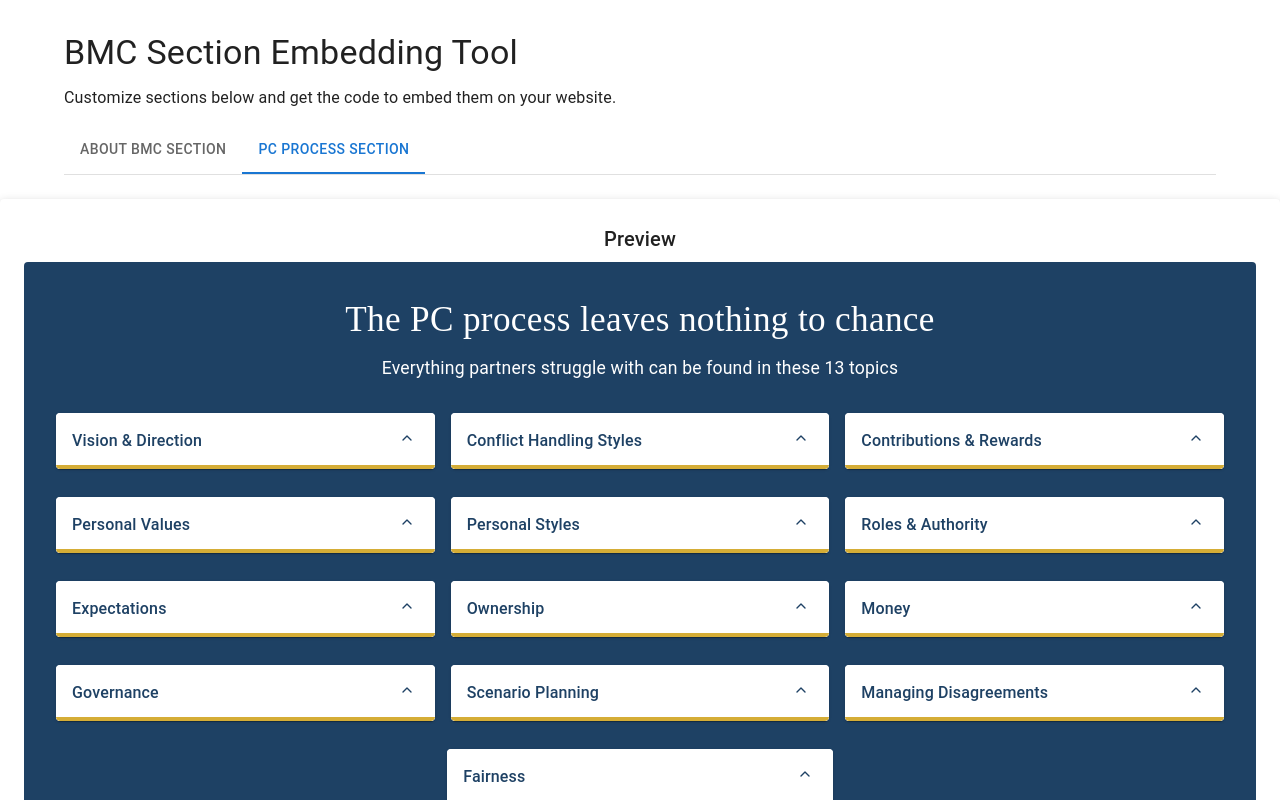
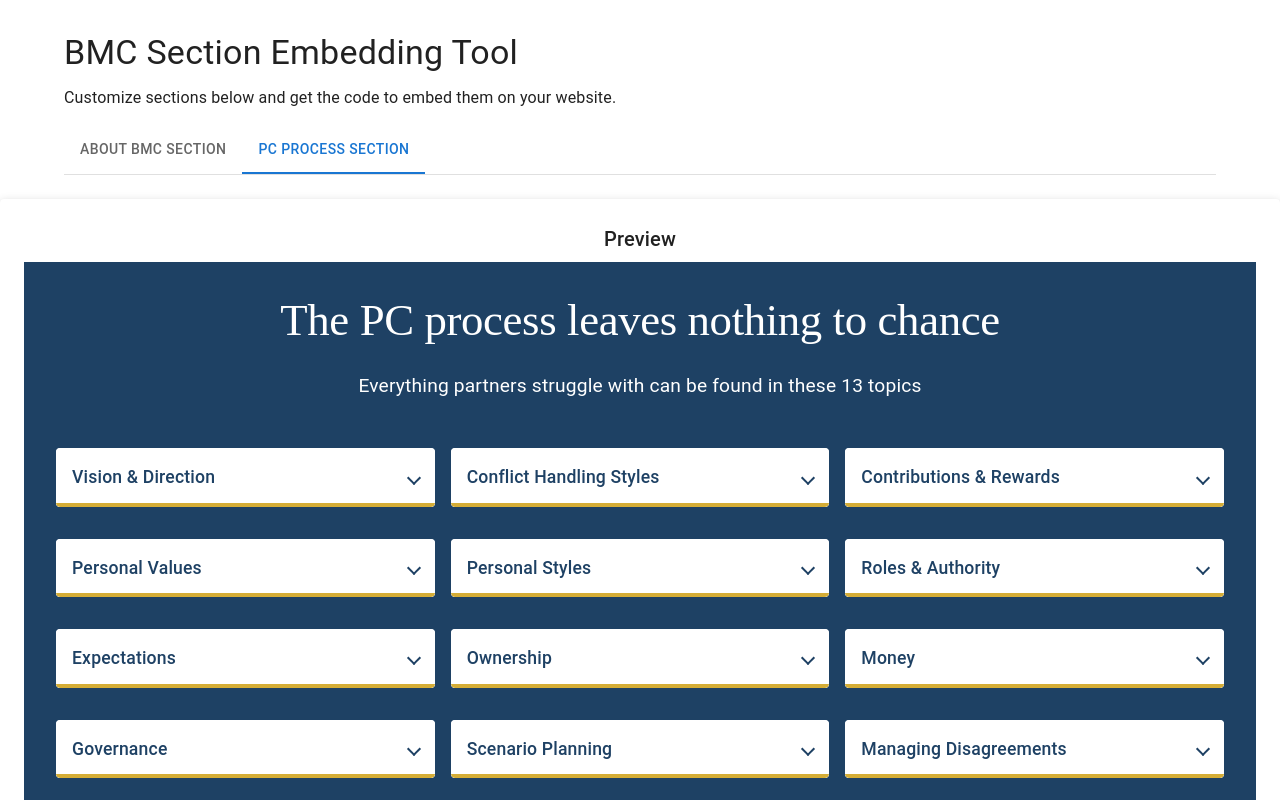
Before and after one commit to Christopher-I/bmc, a React (Create React App) app: page / in a window 1280 px wide. Both pictures are taken after a click on the tab "PC PROCESS SECTION". Shown: the top 800 px of the page. Built offline with nearby package versions, Linux system fonts and the light colour scheme.

Commit message:
fixed transition animation bug

```diff
--- a/src/components/PCProcessPreview.js
+++ b/src/components/PCProcessPreview.js
@@ -1,306 +1,356 @@
-import React, { useState, useRef, useEffect } from "react";
-import { Box, Typography, Grid, Paper, Button } from "@mui/material";
+import React, { useEffect, useRef } from 'react';
+import { Box, Button, Typography } from '@mui/material';
 
 const PCProcessPreview = ({ config }) => {
-  const [openAccordionId, setOpenAccordionId] = useState(null);
-  const contentRefs = useRef({});
+  const containerRef = useRef(null);
+
+  useEffect(() => {
+    if (!containerRef.current) return;
+
+    const container = containerRef.current;
+    const accordions = container.querySelectorAll('.accordion');
+    let activeAccordion = null;
+
+    // Apply initial state - all closed
+    accordions.forEach(accordion => {
+      const content = accordion.querySelector('.accordion-content');
+      content.style.height = '0px';
+    });
+
+    // Add data attributes to identify each accordion
+    accordions.forEach((accordion, index) => {
+      accordion.setAttribute('data-index', index);
+    });
+
+    // Single global click handler for all accordions
+    const handleAccordionClick = (e) => {
+      // Find the clicked accordion (or its parent)
+      let target = e.target;
+      let accordion = null;
+
+      // Navigate up the DOM to find the accordion container
+      while (target && target !== container) {
+        if (target.classList.contains('accordion')) {
+          accordion = target;
+          break;
+        }
+        target = target.parentElement;
+      }
+
+      // If no accordion was found, exit
+      if (!accordion) return;
+
+      // Stop event propagation to prevent bubbling
+      e.stopPropagation();
+
+      const content = accordion.querySelector('.accordion-content');
+      const contentInner = accordion.querySelector('.accordion-content-inner');
+      const contentHeight = contentInner.getBoundingClientRect().height;
+
+      // If this is already the active accordion, close it
+      if (activeAccordion === accordion) {
+        // Set current height explicitly to begin transition
+        content.style.height = `${contentHeight}px`;
+        // eslint-disable-next-line no-unused-expressions
+        content.offsetHeight; // Force reflow
+
+        // Animate closing
+        requestAnimationFrame(() => {
+          content.style.height = '0px';
+        });
+
+        // Remove active class
+        accordion.classList.remove('active');
+        activeAccordion = null;
+        return;
+      }
+
+      // If there's a different active accordion, close it first
+      if (activeAccordion) {
+        const activeContent = activeAccordion.querySelector('.accordion-content');
+        const activeContentInner = activeAccordion.querySelector('.accordion-content-inner');
+        const activeContentHeight = activeContentInner.getBoundingClientRect().height;
+
+        // Set current height explicitly
+        activeContent.style.height = `${activeContentHeight}px`;
+        // eslint-disable-next-line no-unused-expressions
+        activeContent.offsetHeight; // Force reflow
+
+        // Animate closing
+        requestAnimationFrame(() => {
+          activeContent.style.height = '0px';
+        });
+
+        // Remove active class
+        activeAccordion.classList.remove('active');
+      }
+
+      // Open the clicked accordion
+      accordion.classList.add('active');
+
+      // Set height to animate opening
+      requestAnimationFrame(() => {
+        content.style.height = `${contentHeight}px`;
+      });
+
+      // Set as new active accordion
+      activeAccordion = accordion;
+    };
+
+    // Add the single event listener to the container (event delegation)
+    container.addEventListener('click', handleAccordionClick);
+
+    // Cleanup event listeners on unmount
+    return () => {
+      container.removeEventListener('click', handleAccordionClick);
+    };
+  }, [config]); // Re-run when config changes
+
+  // Animation duration for transitions
   const animationDuration = `${config.transitionSpeed}s`;
 
-  const toggleAccordion = (id) => {
-    setOpenAccordionId((prev) => (prev === id ? null : id));
-  };
-
-  const containerStyle = {
+  return (
+    <Box ref={containerRef} sx={{
       backgroundColor: config.backgroundColor,
       color: config.textColor,
-    padding: "2rem",
-    borderRadius: "4px",
       fontFamily: config.bodyFont,
-    overflow: "hidden",
-    maxHeight: "600px",
-    overflowY: "auto",
-    textAlign: "center",
-  };
-
-  const headingStyle = {
+      padding: '2rem',
+      maxWidth: '100%',
+      boxSizing: 'border-box',
+      textAlign: 'center'
+    }}>
+      <Typography variant="h2" sx={{
         fontFamily: config.headingFont,
-    fontSize: "2.2rem",
-    marginBottom: "0.5rem",
-    fontWeight: "normal",
-  };
-
-  const subheadingStyle = {
-    fontSize: "1.1rem",
-    marginBottom: "2rem",
-    maxWidth: "80%",
-    marginLeft: "auto",
-    marginRight: "auto",
-  };
-
-  const accordionStyle = {
-    position: "relative",
-    marginBottom: "0.75rem",
-    backgroundColor: "white",
-    color: "#333",
-    borderRadius: `${config.accordionRadius || 4}px`,
-    overflow: "hidden",
-    "&::after": {
-      content: '""',
-      position: "absolute",
-      bottom: 0,
-      left: 0,
-      width: "100%",
-      height: "4px",
-      backgroundColor: config.accentColor,
-      borderBottomLeftRadius: `${config.accordionRadius || 4}px`,
-      borderBottomRightRadius: `${config.accordionRadius || 4}px`,
-    },
-  };
-
-  const ArrowIcon = ({ isOpen }) => (
-    <Box
-      sx={{
-        display: "flex",
-        alignItems: "center",
-        justifyContent: "center",
-        width: 24,
-        height: 24,
-      }}
-    >
-      <Box
-        sx={{
-          transform: isOpen ? "rotate(180deg)" : "rotate(0deg)",
-          transition: `transform ${animationDuration} cubic-bezier(0.4, 0, 0.2, 1)`,
-          transformOrigin: "center",
-          display: "inline-block",
-        }}
-      >
-        <svg
-          width="16"
-          height="16"
-          viewBox="0 0 24 24"
-          fill="none"
-          xmlns="http://www.w3.org/2000/svg"
-        >
-          <polyline
-            points="6 15 12 9 18 15"
-            fill="none"
-            stroke="#1e4164"
-            strokeWidth="2"
-            strokeLinecap="round"
-            strokeLinejoin="round"
-          />
-        </svg>
-      </Box>
-    </Box>
-  );
-
-  const AccordionItem = ({ id, title, content }) => {
-    const contentRef = useRef(null);
-    const [height, setHeight] = useState("0px");
-    const isOpen = openAccordionId === id;
-
-    useEffect(() => {
-      const el = contentRef.current;
-      if (!el) return;
-
-      if (isOpen) {
-        // Opening: measure the height and animate to that value.
-        const scrollHeight = el.scrollHeight;
-        setHeight(`${scrollHeight}px`);
-
-        const handleTransitionEnd = () => {
-          // Once open, reset height to auto to allow dynamic changes.
-          setHeight("auto");
-          el.removeEventListener("transitionend", handleTransitionEnd);
-        };
-
-        el.addEventListener("transitionend", handleTransitionEnd);
-      } else {
-        // Closing: if height is auto, set it to the current pixel height first.
-        if (height === "auto") {
-          setHeight(`${el.scrollHeight}px`);
-          // Force reflow to ensure the browser registers the new fixed height.
-          // eslint-disable-next-line no-unused-expressions
-          el.offsetHeight;
-        }
-        // Animate height to 0 on the next frame.
-        requestAnimationFrame(() => {
-          setHeight("0px");
-        });
-      }
-    }, [isOpen]);
-
-    return (
-      <Paper elevation={1} sx={{ ...accordionStyle }}>
-        <Box
-          sx={{
-            padding: "1rem",
-            cursor: "pointer",
-            display: "flex",
-            justifyContent: "space-between",
-            alignItems: "center",
-            transition: `background-color ${config.transitionSpeed}s ease`,
-            backgroundColor: isOpen ? "rgba(0, 0, 0, 0.03)" : "white",
-            borderRadius: `${config.accordionRadius || 4}px`,
-          }}
-          onClick={() => toggleAccordion(id)}
-        >
-          <Typography
-            sx={{
-              margin: 0,
-              fontSize: "1rem",
-              color: "#1e4164",
-              fontWeight: 500,
-              textAlign: "left",
-            }}
-          >
-            {title}
-          </Typography>
-          <ArrowIcon isOpen={isOpen} />
-        </Box>
-        <Box
-          sx={{
-            height: height,
-            overflow: "hidden",
-            transition: `height ${config.transitionSpeed}s ease`,
-          }}
-        >
-          <Box
-            ref={contentRef}
-            sx={{
-              padding: "1rem",
-              borderTop: "1px solid rgba(0, 0, 0, 0.1)",
-              textAlign: "left",
-            }}
-          >
-            <Typography variant="body2">{content}</Typography>
-          </Box>
-        </Box>
-      </Paper>
-    );
-  };
-
-  return (
-    <Box sx={containerStyle}>
-      <Typography sx={headingStyle}>
+        fontSize: '2.8rem',
+        marginBottom: '1.5rem',
+        fontWeight: 'normal'
+      }}>
         The PC process leaves nothing to chance
       </Typography>
-      <Typography sx={subheadingStyle}>
+
+      <Typography variant="body1" sx={{
+        fontSize: '1.2rem',
+        marginBottom: '3rem',
+        maxWidth: '600px',
+        marginLeft: 'auto',
+        marginRight: 'auto',
+        lineHeight: 1.5
+      }}>
         Everything partners struggle with can be found in these 13 topics
       </Typography>
-      <Grid container spacing={2}>
-        <Grid item xs={12} md={4}>
+
+      {/* Accordion Grid */}
+      <Box sx={{
+        display: 'grid',
+        gridTemplateColumns: {
+          xs: '1fr',
+          md: 'repeat(3, 1fr)'
+        },
+        gap: '1rem',
+        marginBottom: '2rem'
+      }}>
+        {/* First Row */}
         <AccordionItem
-            id="vision"
           title="Vision & Direction"
           content="Partners establish a shared vision and direction for their business or project, ensuring alignment on long-term goals and strategic priorities."
+          config={config}
+          animationDuration={animationDuration}
         />
-        </Grid>
-        <Grid item xs={12} md={4}>
+
         <AccordionItem
-            id="conflict"
           title="Conflict Handling Styles"
-            content="What entrepreneurs refer to as inevitable conflict is the number one reason many people avoid partnerships. By taking an assessment, exploring each partner's conflict handling style, and developing behavioral commitments to one another about how they'll communicate, they boost their confidence they can talk productively about their differences."
+          content="What entrepreneurs refer to as 'inevitable conflict' is the number one reason many people avoid partnerships. By taking an assessment, exploring each partner's conflict handling style, and developing behavioral commitments to one another about how they'll communicate, they boost their confidence they can talk productively about their differences."
+          config={config}
+          animationDuration={animationDuration}
         />
-        </Grid>
-        <Grid item xs={12} md={4}>
+
         <AccordionItem
-            id="contributions"
           title="Contributions & Rewards"
           content="Clearly defining what each partner contributes (time, money, expertise, connections) and how rewards will be distributed creates a foundation for fairness."
+          config={config}
+          animationDuration={animationDuration}
         />
-        </Grid>
-        <Grid item xs={12} md={4}>
+
+        {/* Second Row */}
         <AccordionItem
-            id="values"
           title="Personal Values"
           content="Understanding each partner's core values helps identify alignment and potential conflicts in approaches to business and decision-making."
+          config={config}
+          animationDuration={animationDuration}
         />
-        </Grid>
-        <Grid item xs={12} md={4}>
+
         <AccordionItem
-            id="styles"
           title="Personal Styles"
           content="Understanding each partner's work style, communication preferences, and decision-making approach helps create effective collaboration strategies."
+          config={config}
+          animationDuration={animationDuration}
         />
-        </Grid>
-        <Grid item xs={12} md={4}>
+
         <AccordionItem
-            id="roles"
           title="Roles & Authority"
           content="Delineating specific roles, responsibilities, and decision-making authority helps partners operate efficiently without stepping on each other's toes."
+          config={config}
+          animationDuration={animationDuration}
         />
-        </Grid>
-        <Grid item xs={12} md={4}>
+
+        {/* Third Row */}
         <AccordionItem
-            id="expectations"
           title="Expectations"
           content="Partners outline what they expect from each other and from the partnership, creating clarity and preventing future misunderstandings."
+          config={config}
+          animationDuration={animationDuration}
         />
-        </Grid>
-        <Grid item xs={12} md={4}>
+
         <AccordionItem
-            id="ownership"
           title="Ownership"
           content="Clear agreements about ownership percentages, equity distribution, and future changes to ownership structure prevent major disagreements."
+          config={config}
+          animationDuration={animationDuration}
         />
-        </Grid>
-        <Grid item xs={12} md={4}>
+
         <AccordionItem
-            id="money"
           title="Money"
           content="Addressing compensation, profit distribution, expense policies, and financial management ensures alignment on monetary matters."
+          config={config}
+          animationDuration={animationDuration}
         />
-        </Grid>
-        <Grid item xs={12} md={4}>
+
+        {/* Fourth Row */}
         <AccordionItem
-            id="governance"
           title="Governance"
           content="Establishing decision-making processes, meeting structures, and leadership roles provides a framework for effective partnership management."
+          config={config}
+          animationDuration={animationDuration}
         />
-        </Grid>
-        <Grid item xs={12} md={4}>
+
         <AccordionItem
-            id="scenario"
           title="Scenario Planning"
           content="Partners plan for various scenarios, including success, challenges, and potential partnership changes, creating protocols for handling different situations."
+          config={config}
+          animationDuration={animationDuration}
         />
-        </Grid>
-        <Grid item xs={12} md={4}>
+
         <AccordionItem
-            id="disagreements"
           title="Managing Disagreements"
           content="Establishing protocols for handling disagreements, including escalation procedures and potential third-party involvement, creates a safety net for the partnership."
+          config={config}
+          animationDuration={animationDuration}
         />
-        </Grid>
-      </Grid>
-      <Box sx={{ display: "flex", justifyContent: "center", mt: 2, mb: 3 }}>
-        <Box sx={{ width: { xs: "100%", md: "33%" } }}>
+      </Box>
+
+      {/* Fairness Row */}
+      <Box sx={{
+        display: 'flex',
+        justifyContent: 'center',
+        marginBottom: '2rem'
+      }}>
+        <Box sx={{ width: { xs: '100%', md: '33%' } }}>
           <AccordionItem
-            id="fairness"
             title="Fairness"
             content="Partners establish principles and processes for ensuring fair treatment, compensation, and recognition throughout the partnership."
+            config={config}
+            animationDuration={animationDuration}
           />
         </Box>
       </Box>
-      <Button
-        variant="contained"
-        sx={{
-          mt: 2,
+
+      <Button sx={{
+        display: 'inline-block',
+        padding: '0.75rem 2rem',
         backgroundColor: config.buttonColor,
+        color: 'white',
         borderRadius: `${config.buttonRadius}px`,
-          padding: "0.75rem 2rem",
-          textTransform: "none",
-          "&:hover": {
-            backgroundColor: `${config.buttonColor}dd`,
-          },
-        }}
-      >
+        fontFamily: config.bodyFont,
+        fontSize: '1rem',
+        border: 'none',
+        cursor: 'pointer',
+        transition: 'background-color 0.2s ease',
+        marginTop: '1rem',
+        textTransform: 'none',
+        '&:hover': {
+          backgroundColor: `${config.buttonColor}dd`
+        }
+      }}>
         {config.buttonText}
       </Button>
     </Box>
   );
 };
 
+// Accordion Item Component
+const AccordionItem = ({ title, content, config, animationDuration }) => {
+  return (
+    <Box className="accordion" sx={{
+      position: 'relative',
+      marginBottom: '1rem',
+      backgroundColor: 'white',
+      color: '#333',
+      borderRadius: `${config.accordionRadius}px`,
+      overflow: 'hidden',
+      '&::after': {
+        content: '""',
+        position: 'absolute',
+        bottom: 0,
+        left: 0,
+        width: '100%',
+        height: '4px',
+        backgroundColor: config.accentColor,
+        borderBottomLeftRadius: `${config.accordionRadius}px`,
+        borderBottomRightRadius: `${config.accordionRadius}px`
+      }
+    }}>
+      <Box className="accordion-header" sx={{
+        padding: '1rem',
+        cursor: 'pointer',
+        display: 'flex',
+        justifyContent: 'space-between',
+        alignItems: 'center',
+        backgroundColor: 'white',
+        transition: `background-color ${animationDuration} ease`,
+        borderRadius: `${config.accordionRadius}px`,
+        '&:hover': {
+          backgroundColor: 'rgba(0, 0, 0, 0.03)'
+        }
+      }}>
+        <Typography className="accordion-title" sx={{
+          margin: 0,
+          fontSize: '1.1rem',
+          color: '#1e4164',
+          fontWeight: 500,
+          textAlign: 'left'
+        }}>
+          {title}
+        </Typography>
+        <Box className="accordion-icon" sx={{
+          display: 'inline-block',
+          width: '10px',
+          height: '10px',
+          borderRight: '2px solid #1e4164',
+          borderBottom: '2px solid #1e4164',
+          transform: 'rotate(45deg)',
+          transition: `transform ${animationDuration} ease`,
+          '.accordion.active &': {
+            transform: 'rotate(225deg)'  // Rotates clockwise to point up when open
+          }
+        }} />
+      </Box>
+      <Box className="accordion-content" sx={{
+        height: 0,
+        overflow: 'hidden',
+        transition: `height ${animationDuration} ease-out`,
+        backgroundColor: 'white',
+        color: '#333',
+        textAlign: 'left'
+      }}>
+        <Box className="accordion-content-inner" sx={{
+          padding: '1rem',
+          borderTop: '1px solid rgba(0, 0, 0, 0.1)'
+        }}>
+          <Typography>{content}</Typography>
+        </Box>
+      </Box>
+    </Box>
+  );
+};
+
 export default PCProcessPreview;
```
Lines whose indentation alone changed are shown as unchanged.
